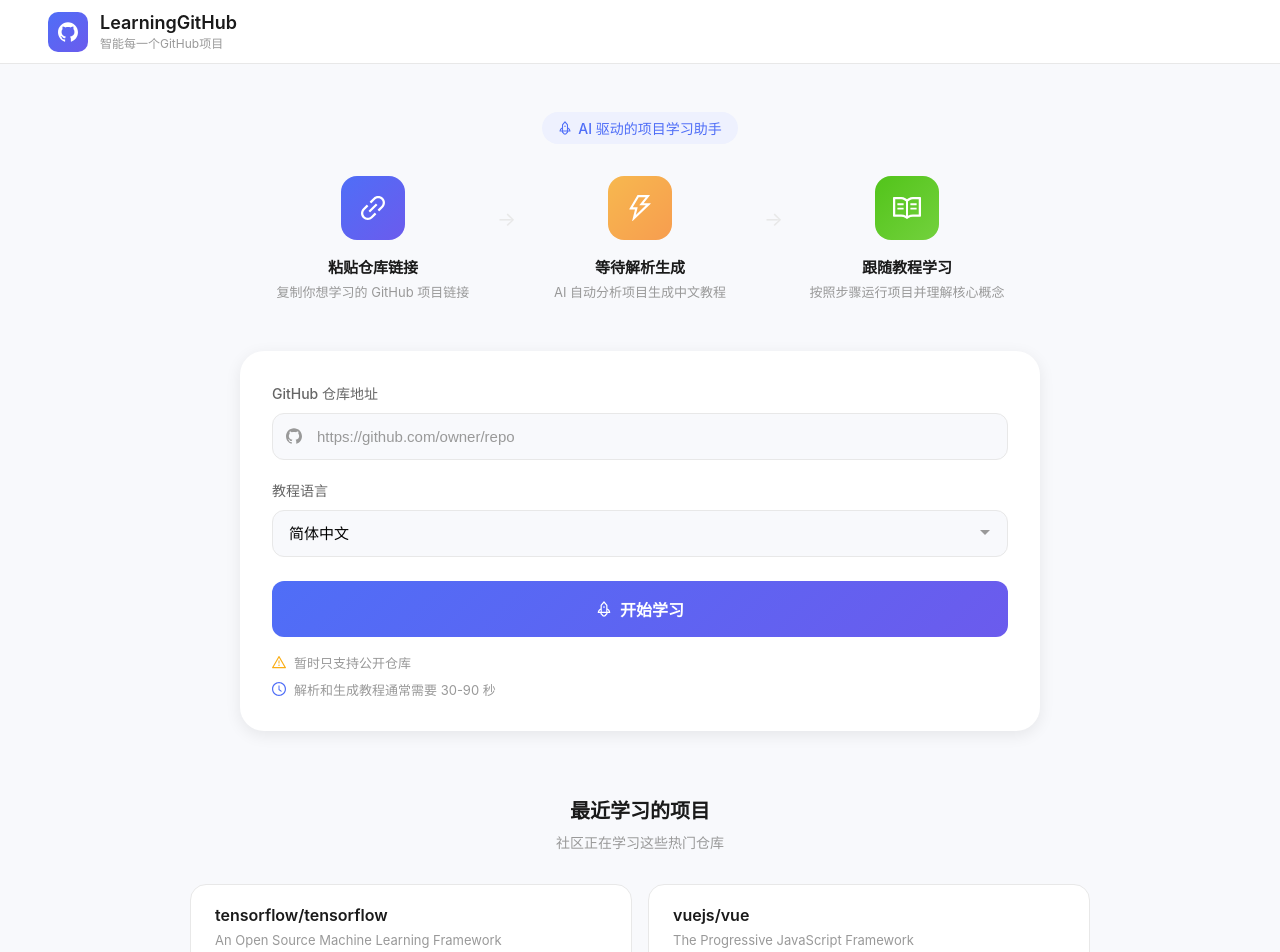
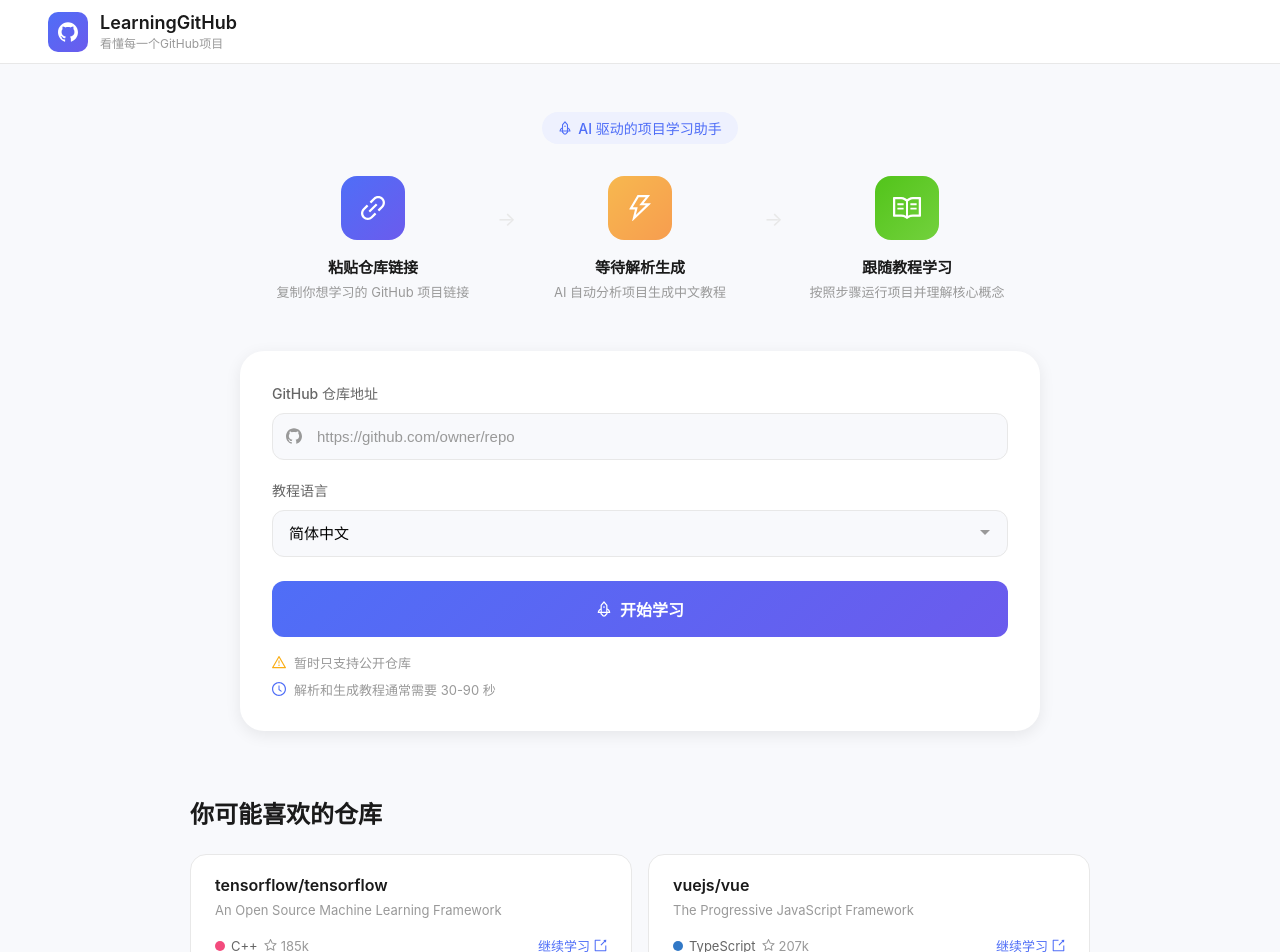
Before and after one commit to loudmirror/learninggithub, a Next.js app in the folder frontend/: page / in a window 1280 px wide. Shown: the top 952 px of the page. Built offline with nearby package versions, Linux system fonts and the light colour scheme; no server answers.

Commit message:
style: update homepage slogan and section title

```diff
--- a/frontend/src/app/page.module.css
+++ b/frontend/src/app/page.module.css
@@ -306,20 +306,15 @@
 }
 
 .sectionHeader {
-  text-align: center;
-  margin-bottom: 32px;
+  text-align: left;
+  margin-bottom: 24px;
 }
 
 .sectionTitle {
-  font-size: 20px;
+  font-size: 24px;
   font-weight: 600;
   color: var(--text-primary);
-  margin-bottom: 8px;
-}
-
-.sectionSubtitle {
-  font-size: 14px;
-  color: var(--text-tertiary);
+  margin-bottom: 0;
 }
 
 .projectsGrid {
--- a/frontend/src/app/page.tsx
+++ b/frontend/src/app/page.tsx
@@ -214,7 +214,7 @@
           </div>
           <div className={styles.logoText}>
             <span className={styles.logoTitle}>LearningGitHub</span>
-            <span className={styles.logoSubtitle}>智能每一个GitHub项目</span>
+            <span className={styles.logoSubtitle}>看懂每一个GitHub项目</span>
           </div>
         </div>
 {/* 导航链接已移除 */}
@@ -328,8 +328,7 @@
         {/* 热门项目 */}
         <div className={styles.popularSection}>
           <div className={styles.sectionHeader}>
-            <h2 className={styles.sectionTitle}>最近学习的项目</h2>
-            <p className={styles.sectionSubtitle}>社区正在学习这些热门仓库</p>
+            <h2 className={styles.sectionTitle}>你可能喜欢的仓库</h2>
           </div>
 
           <div className={styles.projectsGrid}>
```
